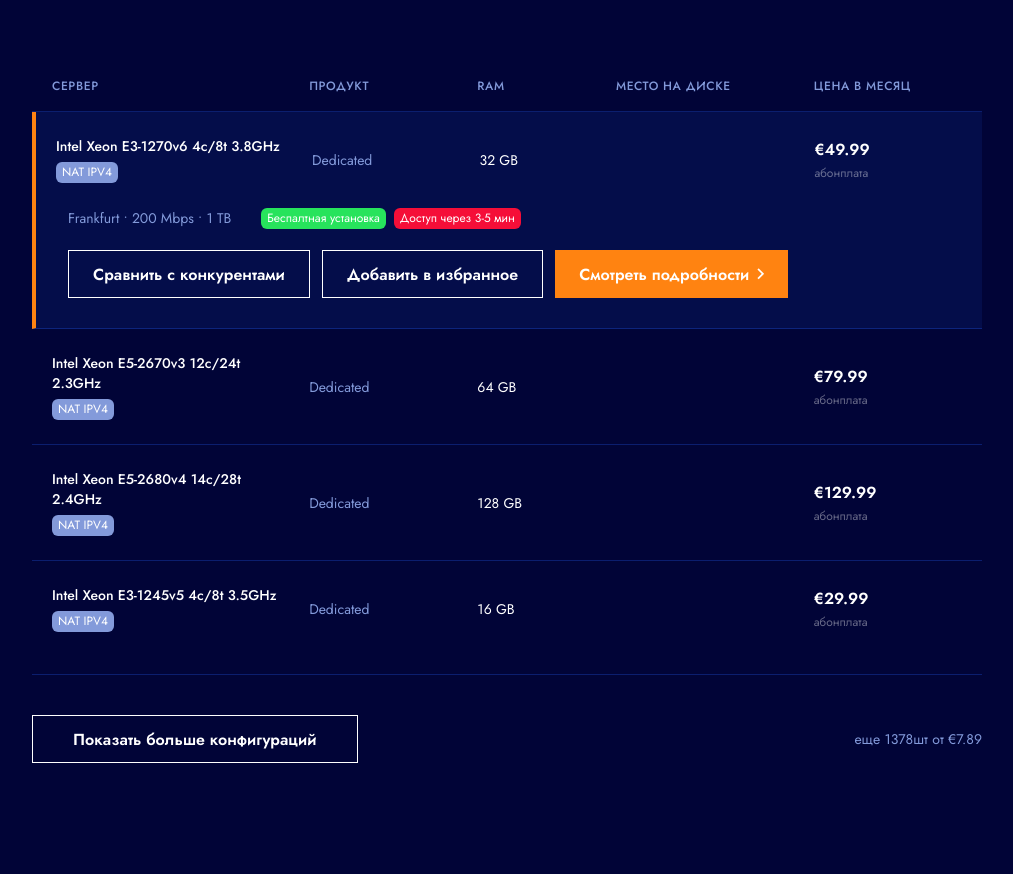
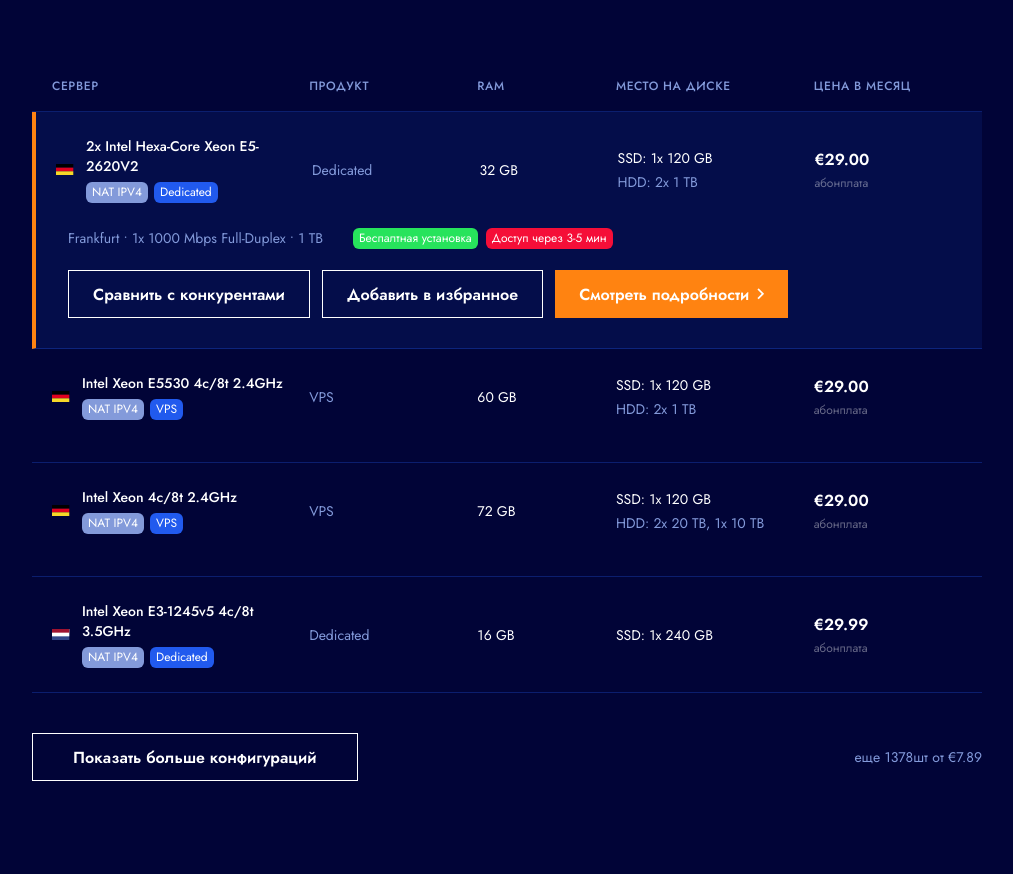
Before and after one commit to abobafederal93-dotcom/data-xata-v2, a Next.js app: page / in a window 1280 px wide. Shown: the part 1240-2114 px from the top of the page, without its empty margins (133-1146 px from the left). Built offline with nearby package versions, Linux system fonts and the light colour scheme.

Commit message:
fix: phase 5 — resolve all build errors, clean up forbidden patterns

```diff
--- a/data/filters.ts
+++ b/data/filters.ts
@@ -1,9 +1,172 @@
-export const ramOptions = [4, 8, 16, 32, 64, 128, 256];
-export const diskTypes = ["Любой", "SSD", "NVMe", "HDD", "SSD+HDD"];
-export const locations = [
-  { label: "Германия", value: "de", flag: "de" },
-  { label: "Франция", value: "fr", flag: "fr" },
-  { label: "Нидерланды", value: "nl", flag: "nl" },
-  { label: "США", value: "us", flag: "us" },
+import type { FilterGroup, FilterOption, SortOption } from "@/types";
+
+// Главная страница — компактный hero-фильтр
+export const heroFilters: FilterGroup[] = [
+  {
+    id: "ram",
+    title: "Ram",
+    type: "range",
+    range: { min: 4, max: 768, unit: "GB", step: 4 },
+  },
+  {
+    id: "disks",
+    title: "Диски",
+    type: "checklist",
+    options: [
+      { value: "any", label: "Все" },
+      { value: "ssd", label: "SSD" },
+      { value: "nvme", label: "NVMe" },
+      { value: "hdd", label: "HDD" },
+      { value: "ssd-hdd", label: "SSD+HDD" },
+    ],
+  },
+  {
+    id: "price",
+    title: "Цена",
+    type: "range",
+    range: { min: 7.89, max: 920, unit: "€", step: 1 },
+  },
 ];
-export const priceRange = { min: 6, max: 500 };
+
+// Сайдбар на странице поиска
+export const sidebarFilters: FilterGroup[] = [
+  {
+    id: "main",
+    title: "Основные",
+    type: "checklist",
+    options: [
+      { value: "instant", label: "Мгновенная доставка" },
+      { value: "ddos", label: "DDoS защита" },
+      { value: "ipv6", label: "IPv6" },
+      { value: "ipmi", label: "IPMI" },
+    ],
+  },
+  {
+    id: "price",
+    title: "Цена",
+    type: "range",
+    range: { min: 7.89, max: 920, unit: "€", step: 1 },
+  },
+  {
+    id: "provider",
+    title: "Провайдер",
+    type: "checklist",
+    options: [
+      { value: "dell", label: "Dell" },
+      { value: "hp", label: "HP" },
+      { value: "supermicro", label: "Supermicro" },
+      { value: "ibm", label: "IBM" },
+    ],
+  },
+  {
+    id: "cpu",
+    title: "Процессор",
+    type: "checklist",
+    options: [
+      { value: "xeon", label: "Intel Xeon" },
+      { value: "epyc", label: "AMD EPYC" },
+      { value: "ryzen", label: "AMD Ryzen" },
+      { value: "core-i", label: "Intel Core i7/i9" },
+    ],
+  },
+  {
+    id: "ram",
+    title: "Память",
+    type: "range",
+    range: { min: 4, max: 768, unit: "GB", step: 4 },
+  },
+  {
+    id: "disk",
+    title: "Жесткий диск",
+    type: "checklist",
+    options: [
+      { value: "ssd", label: "SSD" },
+      { value: "nvme", label: "NVMe" },
+      { value: "hdd", label: "HDD" },
+      { value: "ssd-hdd", label: "SSD + HDD" },
+    ],
+  },
+  {
+    id: "speed",
+    title: "Скорость",
+    type: "checklist",
+    options: [
+      { value: "100m", label: "100 Mbps" },
+      { value: "200m", label: "200 Mbps" },
+      { value: "1g", label: "1 Gbps" },
+      { value: "10g", label: "10 Gbps" },
+    ],
+  },
+  {
+    id: "os",
+    title: "ПО",
+    type: "checklist",
+    options: [
+      { value: "linux", label: "Linux", icon: "linux" },
+      { value: "windows", label: "Windows", icon: "windows" },
+      { value: "freebsd", label: "FreeBSD" },
+      { value: "centos", label: "CentOS" },
+    ],
+  },
+  {
+    id: "virtualization",
+    title: "Виртуализация",
+    type: "checklist",
+    options: [
+      { value: "kvm", label: "KVM" },
+      { value: "vmware", label: "VMware" },
+      { value: "hyperv", label: "Hyper-V" },
+      { value: "proxmox", label: "Proxmox" },
+    ],
+  },
+  {
+    id: "location",
+    title: "Локация",
+    type: "checklist",
+    options: [
+      { value: "de", label: "Германия", flag: "de" },
+      { value: "fr", label: "Франция", flag: "fr" },
+      { value: "nl", label: "Нидерланды", flag: "nl" },
+      { value: "us", label: "США", flag: "us" },
+    ],
+  },
+  {
+    id: "features",
+    title: "Особенности",
+    type: "checklist",
+    options: [
+      { value: "ddos", label: "DDoS защита" },
+      { value: "backup", label: "Резервное копирование" },
+      { value: "ipmi", label: "IPMI" },
+      { value: "monitoring", label: "Мониторинг 24/7" },
+    ],
+  },
+];
+
+export const sortOptions: SortOption[] = [
+  { value: "price-asc", label: "По цене (возрастание)" },
+  { value: "price-desc", label: "По цене (убывание)" },
+  { value: "ram-desc", label: "По объёму RAM" },
+  { value: "newest", label: "Сначала новые" },
+];
+
+export const viewModes = [
+  { value: "list", label: "расширено" },
+  { value: "grid", label: "компактно" },
+] as const;
+
+export const currencies = [
+  { value: "EUR", label: "Евро", symbol: "€" },
+  { value: "USD", label: "Доллар", symbol: "$" },
+] as const;
+
+// Legacy exports (для обратной совместимости)
+export const ramOptions: number[] = [4, 8, 16, 32, 64, 128, 256, 512, 768];
+export const diskTypes: string[] = ["Все", "SSD", "NVMe", "HDD", "SSD+HDD"];
+export const locations: FilterOption[] = [
+  { value: "de", label: "Германия", flag: "de" },
+  { value: "fr", label: "Франция", flag: "fr" },
+  { value: "nl", label: "Нидерланды", flag: "nl" },
+  { value: "us", label: "США", flag: "us" },
+];
+export const priceRange = { min: 7.89, max: 920 };
--- a/data/servers.ts
+++ b/data/servers.ts
@@ -1,70 +1,181 @@
-import type { Server } from "@/types";
+import type { Server, ServerStorage, ServerLocation, ServerOS, ServerTag } from "@/types";
+
+const FRANKFURT: ServerLocation = { code: "de", label: "Frankfurt" };
+const AMSTERDAM: ServerLocation = { code: "nl", label: "Amsterdam" };
+
+const OS_LINUX: ServerOS = { id: "linux", name: "Linux" };
+const OS_WINDOWS: ServerOS = { id: "windows", name: "Windows" };
+const OS_FREEBSD: ServerOS = { id: "freebsd", name: "FreeBSD" };
+const OS_CENTOS: ServerOS = { id: "centos", name: "CentOS" };
+
+const tag = (label: string, variant: ServerTag["variant"] = "secondary"): ServerTag => ({ label, variant });
 
 export const servers: Server[] = [
   {
     id: "1",
-    name: "Intel Xeon E3-1270v6",
-    cpu: "Intel Xeon E3-1270v6 4c/8t 3.8GHz",
-    ram: 32,
-    storage: { ssd: "2x480GB" },
-    location: "Frankfurt",
+    slug: "dell-r720xd",
+    name: "Dell R720XD",
+    shortDescription: "2x Intel Hexa-Core Xeon E5-2620V2",
+    cpu: "2x Intel Hexa-Core Xeon E5-2620V2",
+    cpuBrand: "INTEL XEON",
+    cpuCores: 12,
+    cpuFreq: "2.1 GHz",
+    type: "Dedicated",
+    ram: "32 GB",
+    ramType: "DDR3 ECC",
+    storage: [
+      { type: "ssd", count: 1, size: "120 GB" },
+      { type: "hdd", count: 2, size: "1 TB" },
+    ] as ServerStorage[],
+    location: FRANKFURT,
+    locationFlag: "de",
+    bandwidth: "1x 1000 Mbps Full-Duplex",
+    locationStorage: "1 TB",
+    traffic: "30 TB",
+    ipv4: "6 IPv4",
+    ipv6: "/64 IPv6",
+    price: 29.0,
+    priceOld: 69.0,
+    currency: "EUR",
+    discount: 58,
+    setupFee: 46.75,
+    pricePeriods: [
+      { period: "1 месяц", price: 29.0 },
+      { period: "3 месяца", price: 82.65, discount: 5 },
+      { period: "6 месяцев", price: 156.6, discount: 10 },
+      { period: "12 месяцев", price: 295.8, discount: 15 },
+    ],
+    os: [OS_CENTOS, OS_LINUX, OS_FREEBSD, OS_WINDOWS],
+    tags: [tag("DevOps", "green"), tag("eCommerce", "secondary")],
+    badges: [
+      "Купон доступен",
+      "4 Cores",
+      "DDoS защита",
+      "IPv6 ready",
+      "до 12 дисков",
+      "TIER III",
+      "ISO 27001",
+      "PCI DSS",
+      "SOC 1",
+      "HIPAA",
+      "IPMI",
+    ],
+    instant: true,
+    couponAvailable: true,
+    freeInstall: true,
+    deliveryTime: "Доступ через 3-5 мин",
+    description:
+      "Выделенный сервер Dell R720XD на базе двух процессоров Intel Hexa-Core Xeon E5-2620V2. Идеально подходит для высоконагруженных проектов, баз данных и виртуализации.",
+    specs: [
+      { label: "Процессор", value: "2x Intel Hexa-Core Xeon E5-2620V2" },
+      { label: "Частота", value: "2.1 GHz" },
+      { label: "Ядра", value: "2×6 cores" },
+      { label: "Память", value: "32GB DDR3 ECC", icon: "memory" },
+      { label: "Диски", value: "1x 120 GB SSD + 2x 1 TB HDD", icon: "hdd" },
+      { label: "Сеть", value: "1x 1000Mbps Full-Duplex", icon: "traffic" },
+      { label: "IPv4", value: "6 IPv4" },
+      { label: "IPv6", value: "/64 IPv6" },
+      { label: "Трафик", value: "30 TB" },
+      { label: "Локация", value: "Frankfurt, Germany", icon: "map" },
+    ],
+    includes: [
+      "Беспалтная установка",
+      "DDoS защита",
+      "IPMI доступ",
+      "TIER III дата-центр",
+      "24/7 поддержка",
+    ],
+    options: [
+      { id: "net-100", label: "100 Mbit", price: 0, selected: true },
+      { id: "net-1g", label: "1 Gbit", price: 20 },
+      { id: "ipv4-1", label: "IPv4: 1", price: 0, selected: true },
+      { id: "ipv4-5", label: "IPv4: +4", price: 8 },
+      { id: "os-install", label: "Установка ОС", price: 0, selected: true },
+    ],
+  },
+  {
+    id: "2",
+    slug: "intel-xeon-e5530",
+    name: "Intel Xeon E5530",
+    cpu: "Intel Xeon E5530 4c/8t 2.4GHz",
+    cpuBrand: "XEON E5530",
+    type: "VPS",
+    ram: "60 GB",
+    storage: [
+      { type: "ssd", count: 1, size: "120 GB" },
+      { type: "hdd", count: 2, size: "1 TB" },
+    ] as ServerStorage[],
+    location: FRANKFURT,
     locationFlag: "de",
     bandwidth: "200 Mbps",
     locationStorage: "1 TB",
-    price: 49.99,
-    priceOld: 69.99,
-    discount: 28,
-    os: ["Windows", "Linux"],
-    tags: ["DevOps", "eCommerce"],
+    price: 29.0,
+    currency: "EUR",
+    os: [OS_LINUX, OS_WINDOWS],
+    tags: [tag("StartUps", "secondary")],
+    badges: ["Беспалтная установка", "Доступ через 3-5 мин"],
     instant: true,
-  },
-  {
-    id: "2",
-    name: "Intel Xeon E5-2670v3",
-    cpu: "Intel Xeon E5-2670v3 12c/24t 2.3GHz",
-    ram: 64,
-    storage: { ssd: "1x120 GB", hdd: "2x1 TB" },
-    location: "Amsterdam",
-    locationFlag: "nl",
-    bandwidth: "1 Gbps",
-    locationStorage: "2 TB",
-    price: 79.99,
-    priceOld: 99.99,
-    discount: 20,
-    os: ["Linux"],
-    tags: ["BigData", "Streaming"],
-    instant: false,
+    freeInstall: true,
+    deliveryTime: "Доступ через 3-5 мин",
   },
   {
     id: "3",
-    name: "Intel Xeon E5-2680v4",
-    cpu: "Intel Xeon E5-2680v4 14c/28t 2.4GHz",
-    ram: 128,
-    storage: { ssd: "4x480GB" },
-    location: "Paris",
-    locationFlag: "fr",
+    slug: "intel-xeon-nat",
+    name: "Intel Xeon NAT IPv4",
+    cpu: "Intel Xeon 4c/8t 2.4GHz",
+    cpuBrand: "INTEL XEON",
+    cpuCores: 4,
+    type: "VPS",
+    ram: "72 GB",
+    storage: [
+      { type: "ssd", count: 1, size: "120 GB" },
+      { type: "hdd", count: 2, size: "20 TB" },
+      { type: "hdd", count: 1, size: "10 TB" },
+    ] as ServerStorage[],
+    location: FRANKFURT,
+    locationFlag: "de",
     bandwidth: "1 Gbps",
-    locationStorage: "4 TB",
-    price: 129.99,
-    os: ["Windows", "Linux"],
-    tags: ["GPU", "3D Rendering"],
+    locationStorage: "2 TB",
+    price: 29.0,
+    priceOld: 69.0,
+    currency: "EUR",
+    discount: 58,
+    os: [OS_FREEBSD, OS_LINUX],
+    tags: [tag("BigData", "green"), tag("Streaming", "red")],
+    badges: [
+      "Купон доступен",
+      "4 Cores",
+      "DDoS защита",
+      "IPv6 ready",
+      "до 12 дисков",
+      "TIER III",
+      "ISO 27001",
+      "PCI DSS",
+      "SOC 1",
+      "HIPAA",
+      "IPMI",
+    ],
     instant: true,
+    couponAvailable: true,
   },
   {
     id: "4",
+    slug: "intel-xeon-e3-1245v5",
     name: "Intel Xeon E3-1245v5",
     cpu: "Intel Xeon E3-1245v5 4c/8t 3.5GHz",
-    ram: 16,
-    storage: { ssd: "1x240GB" },
-    location: "Frankfurt",
-    locationFlag: "de",
+    type: "Dedicated",
+    ram: "16 GB",
+    storage: [{ type: "ssd", count: 1, size: "240 GB" }] as ServerStorage[],
+    location: AMSTERDAM,
+    locationFlag: "nl",
     bandwidth: "100 Mbps",
     locationStorage: "1 TB",
     price: 29.99,
     priceOld: 44.99,
+    currency: "EUR",
     discount: 33,
-    os: ["Windows", "Linux"],
-    tags: ["StartUps"],
+    os: [OS_WINDOWS, OS_LINUX],
+    tags: [tag("StartUps", "secondary")],
     instant: true,
   },
 ];
```
